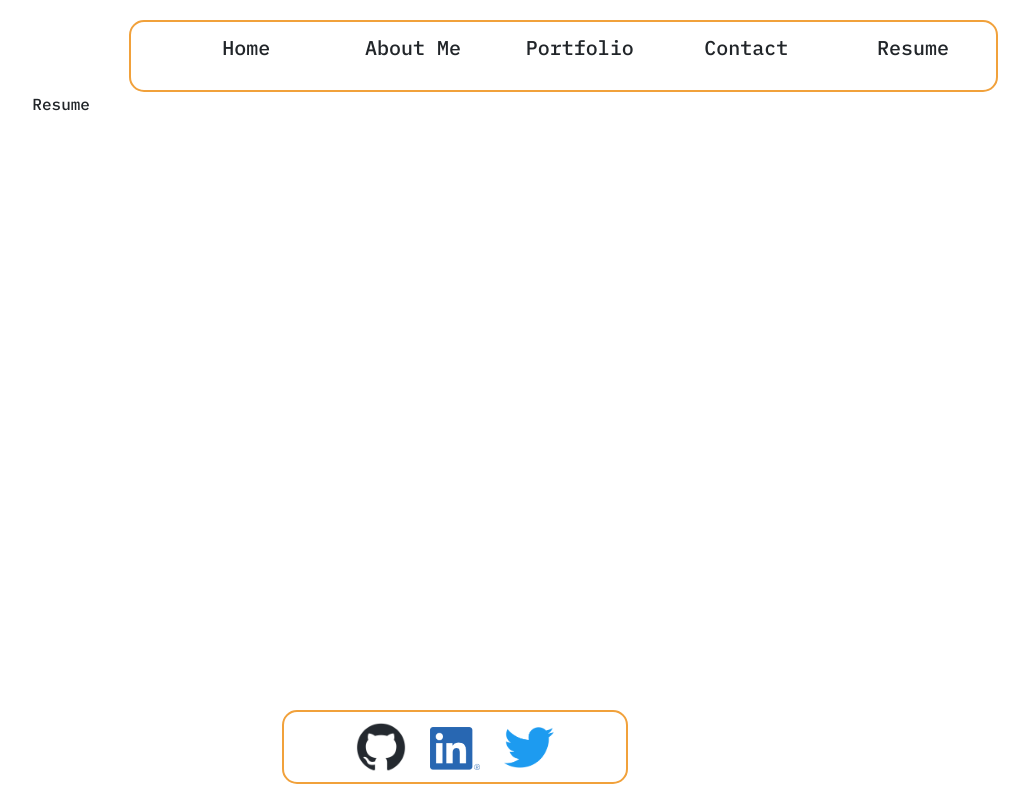
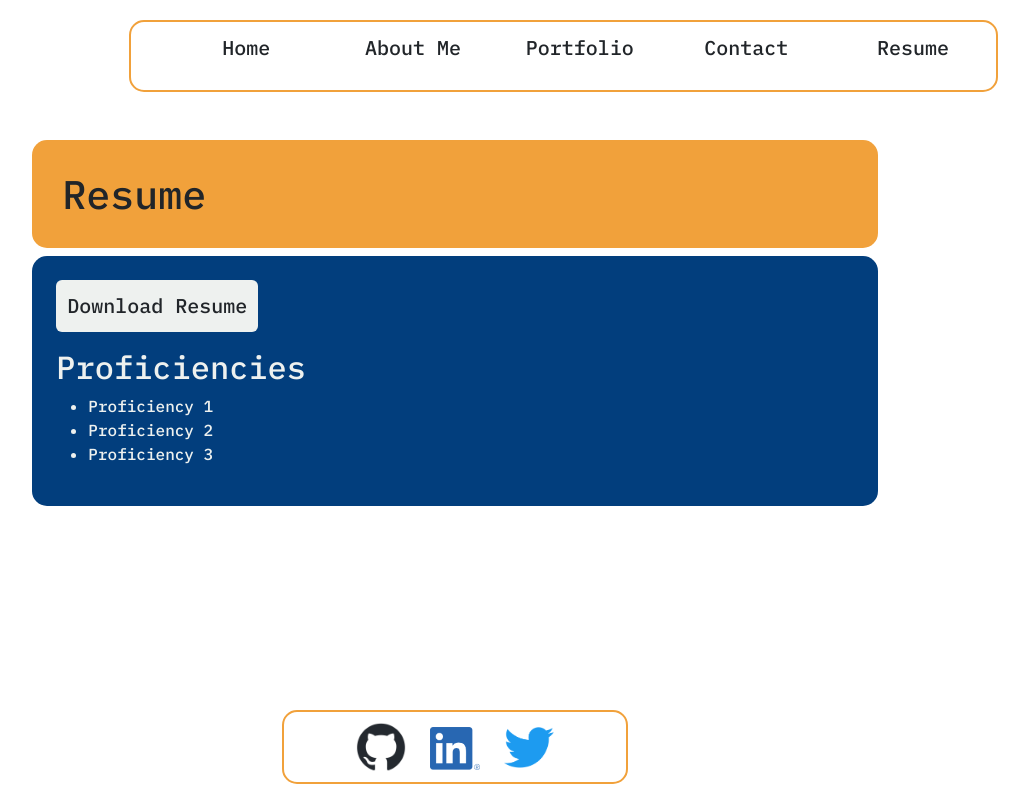
Before and after one commit to jmfarthin/react-portfolio, a React (Create React App) app: page / in a window 1280 px wide. Both pictures are taken after a click on the item "Resume". Shown: the whole page, without its empty margins (185-1214 px from the left). Built offline with nearby package versions, Linux system fonts and the light colour scheme.

Commit message:
updated resume page, added styling, added resume file

```diff
--- a/src/index.css
+++ b/src/index.css
@@ -97,6 +97,16 @@ footer {
 }
 
 .btn-submit:hover {
-color: #eef1ef;
-background-color: #023e7d;
+    color: #eef1ef;
+    background-color: #023e7d;
 }
+
+.btn-resume {
+    background-color: #eef1ef;
+}
+
+.bluebg {
+    color: #eef1ef;
+    background-color: #023e7d;
+    border-radius: 15px;
+}
--- a/src/pages/Resume.js
+++ b/src/pages/Resume.js
@@ -8,9 +8,35 @@ const Resume = () => {
     return (<>{''}</>);
   }
 
+  const handleDownloadResume = () => {
+    const resumeUrl = process.env.PUBLIC_URL + '/farthing-portfolio-resume.pdf'; // Update with the actual file path and name
+
+    // link element
+    const link = document.createElement('a');
+    link.href = resumeUrl;
+    link.download = 'farthing-portfolio-resume.pdf'; // Specify the desired file name
+
+    // trigger the download
+    document.body.appendChild(link);
+    link.click();
+    document.body.removeChild(link);
+  };
+
   return (
-    <div>Resume</div>
-  )
-}
+    <div className='mt-5'>
+      <h1 className='yellowbg'>Resume</h1>
+      <div className='bluebg p-4'>
+      <button className='btn btn-resume' onClick={handleDownloadResume}>Download Resume</button>
+      <h2 className='pt-3'>Proficiencies</h2>
+      <ul>
+        <li>Proficiency 1</li>
+        <li>Proficiency 2</li>
+        <li>Proficiency 3</li>
+        {/* Add more proficiency items as needed */}
+      </ul>
+      </div>
+    </div>
+  );
+};
 
 export default Resume
```
Also changed, not shown: 1 other file (tests, documents, lock files or other folders).
